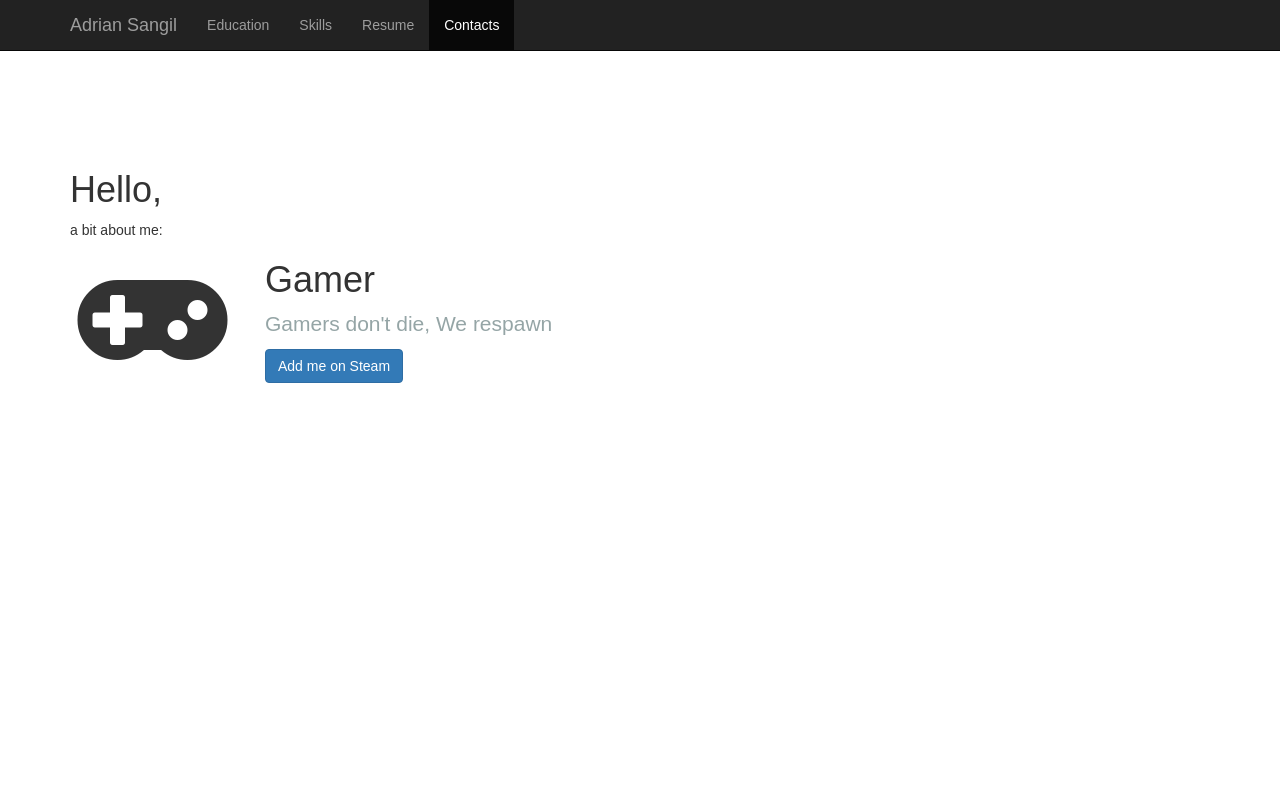
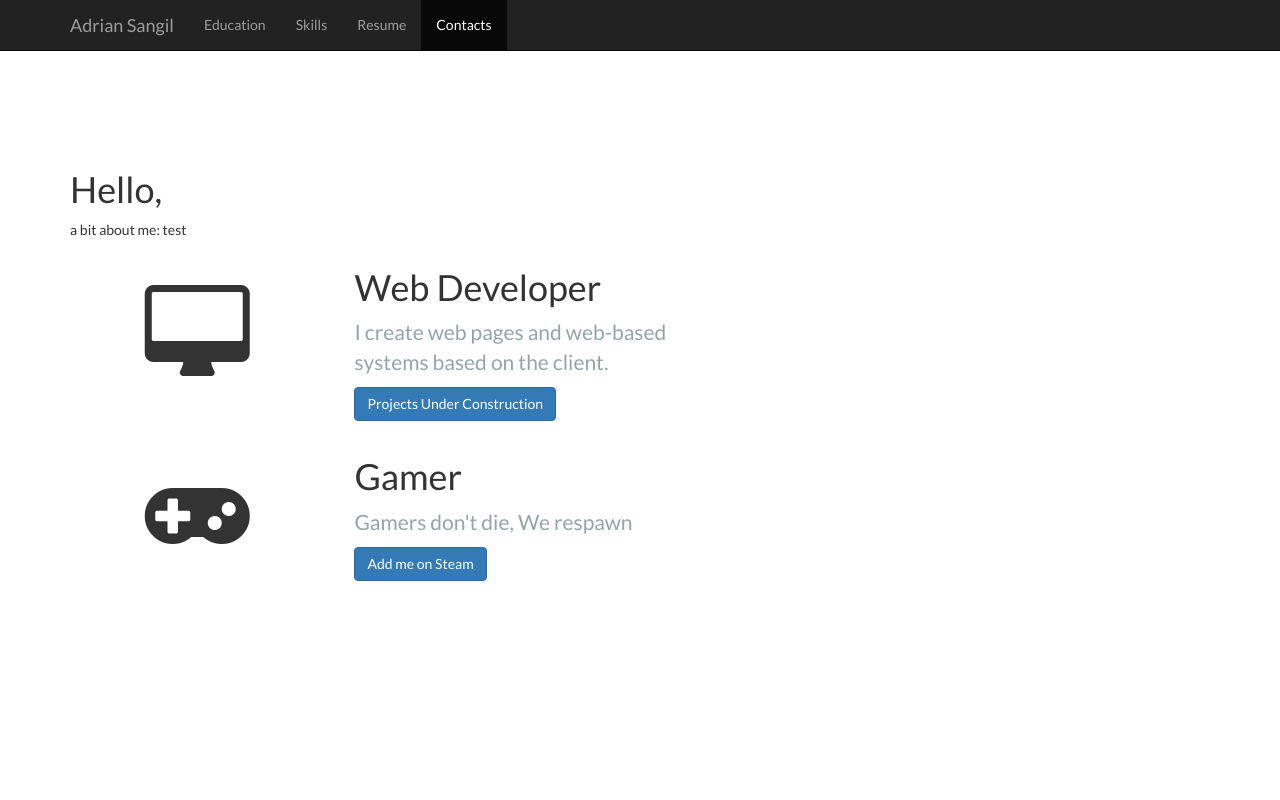
Before and after one commit to adriansangil/adriansangil.github.io, a plain HTML site: page index.html in a window 1280 px wide. Shown: the top 800 px of the page. Drawn offline with nearby package versions, Linux system fonts and the light colour scheme.

Commit message:
edit about me

```diff
--- a/css/custom.css
+++ b/css/custom.css
@@ -1,5 +1,5 @@
 html, body {
-	font-family: Arial;
+	font-family: 'Lato', serif;
 	height: 100%;
 	margin: 0px;
 }
@@ -43,6 +43,17 @@ body:before {
     transform: rotate(360deg);
 }
 
+/*alignment*/
+.flex-align {
+	display: flex;
+  	justify-content: center;
+  	padding-top: 8px;
+  	padding-bottom: 8px;
+}
+
+.flex-inner {
+	 align-self: center;
+}
 
 /*colors*/
 .custom-red {
@@ -64,5 +75,5 @@ body:before {
 /*text size*/
 
 .custom-large-txt {
-	font-size: 10em !important;
+	font-size: 7em !important;
 }
--- a/index.html
+++ b/index.html
@@ -5,7 +5,8 @@
 <![endif]-->
 <html>
 <head>
-	<title></title>
+	<title>Adrian Sangil | Github</title>
+	<link rel="stylesheet" type="text/css" href="http://fonts.googleapis.com/css?family=Lato">
 	<link rel="stylesheet" type="text/css" href="bootstrap/css/bootstrap.min.css">
 	<link rel="stylesheet" type="text/css" href="css/custom.css">
 	<link href="css/scrolling-nav.css" rel="stylesheet">
@@ -45,23 +46,40 @@
             <div class="row">
                 <div class="col-lg-12 text-left">
                     <h1>Hello,</h1>
-                    <span>a bit about me:</span>
-
-
-
+                    <span>a bit about me: test</span>
                 </div>
             </div>
             <div class="row">
-            	<div class="col-md-2 col-sm-2 col-xs-12">
-            		<i class="fa fa-gamepad custom-large-txt"></i>
+            	<div class="col-md-7 col-sm-12 col-xs-12">
+            		<div class="row flex-align">
+		            	<div class="col-md-5 col-sm-5 col-xs-12 flex-inner">
+		            		<i class="fa fa-desktop custom-large-txt"></i>
+		            	</div>
+		            	<div class="col-md-7 col-sm-7 col-xs-12 text-left flex-inner">
+		            		<h1>Web Developer</h1>
+		            		<p class="general-description">I create web pages and web-based systems based on the client.</p>
+		            		<a class="btn btn-primary uppercase" href="" target="_blank">Projects Under Construction</a>
+
+		            	</div>
+		            </div>
+
+		            <div class="row flex-align">
+		            	<div class="col-md-5 col-sm-5 col-xs-12 flex-inner">
+		            		<i class="fa fa-gamepad custom-large-txt"></i>
+		            	</div>
+		            	<div class="col-md-7 col-sm-7 col-xs-12 text-left flex-inner">
+		            		<h1>Gamer</h1>
+		            		<p class="general-description">Gamers don't die, We respawn</p>
+		            		<a class="btn btn-primary uppercase" href="" target="_blank">Add me on Steam</a>
+
+		            	</div>
+		            </div>
             	</div>
-            	<div class="col-md-10 col-sm-10 col-xs-12 text-left">
-            		<h1>Gamer</h1>
-            		<p class="general-description">Gamers don't die, We respawn</p>
-            		<a class="btn btn-primary uppercase" href="" target="_blank">Add me on Steam</a>
+            	<div class="col-md-5 col-sm-12 col-xs-12">
 
             	</div>
             </div>
+
         </div>
     </section>
 
```
